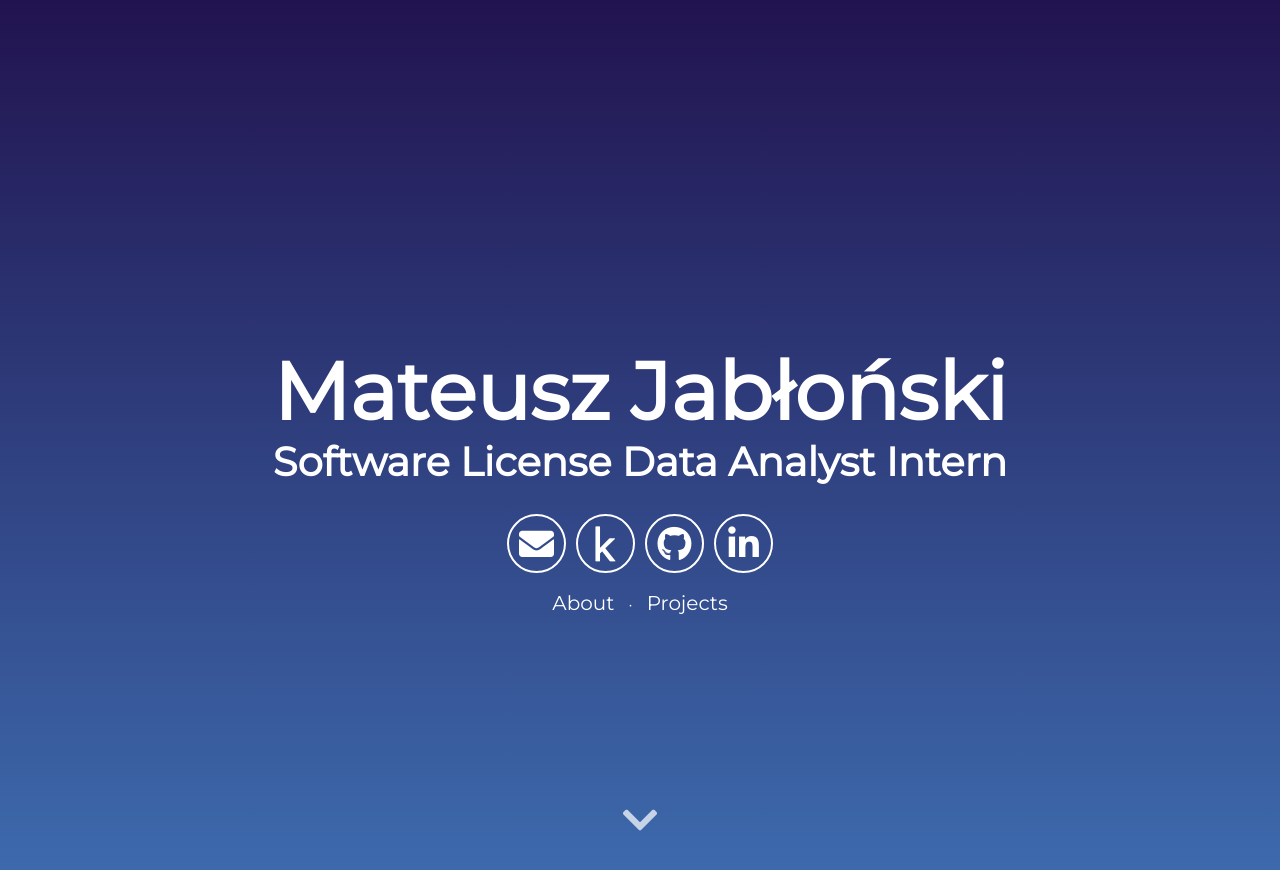
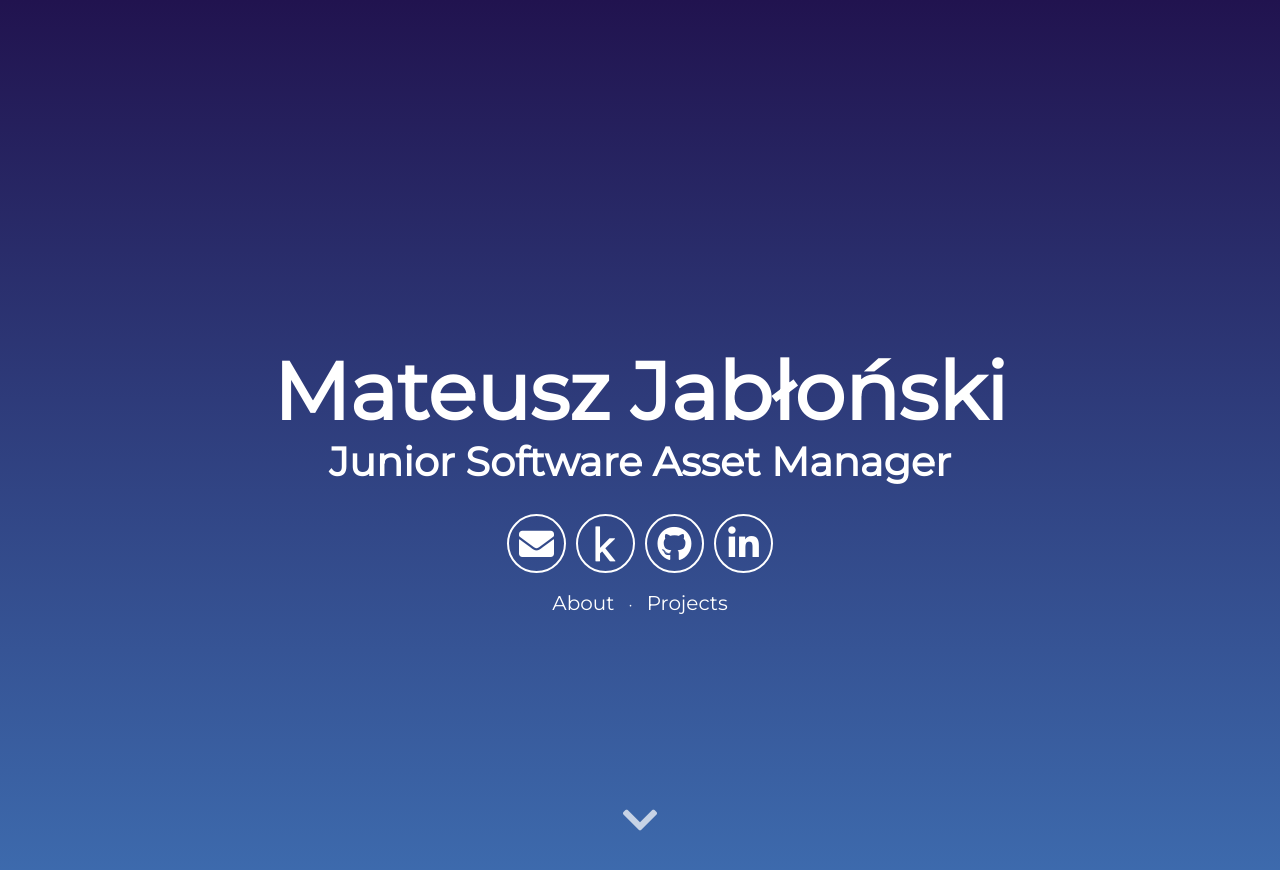
Before and after one commit to matJablo/Mateusz.JabIonski, a Jekyll site: the page built from index.html, in a window 1280 px wide and 900 px high. Shown: the top 870 px of the window. Built offline with Jekyll 4.4.1, drawn with Linux system fonts in a browser that asks for light colours.

Commit message:
Update _config.yml

```diff
--- a/_config.yml
+++ b/_config.yml
@@ -7,7 +7,7 @@ description: Mateusz Jablonski' professional portfolio site
 # User settings
 username: Mateusz Jabłoński
 user_title:
-user_job_title: Software License Data Analyst Intern
+user_job_title: Junior Software Asset Manager
 email: mateuszj2312@gmail.com
 twitter_username: Jan17475656
 github_username:  matJablo
```
